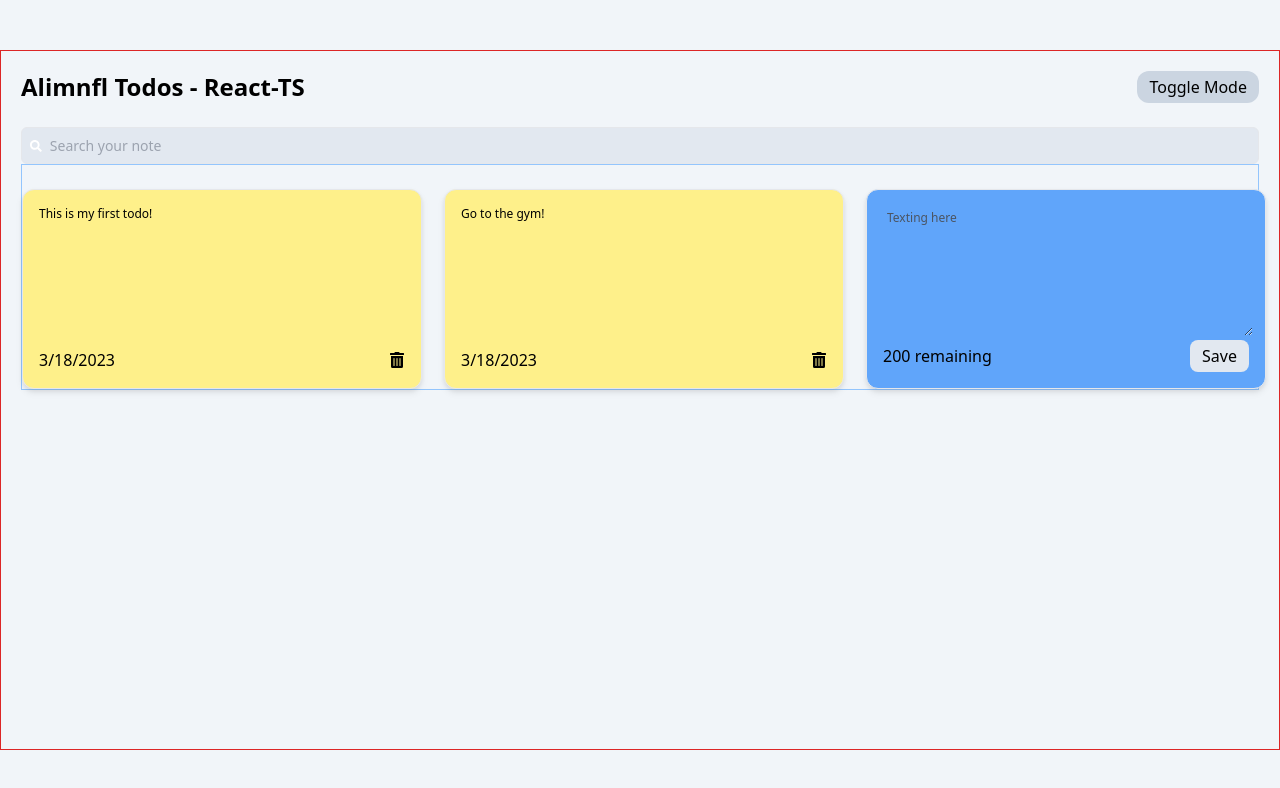
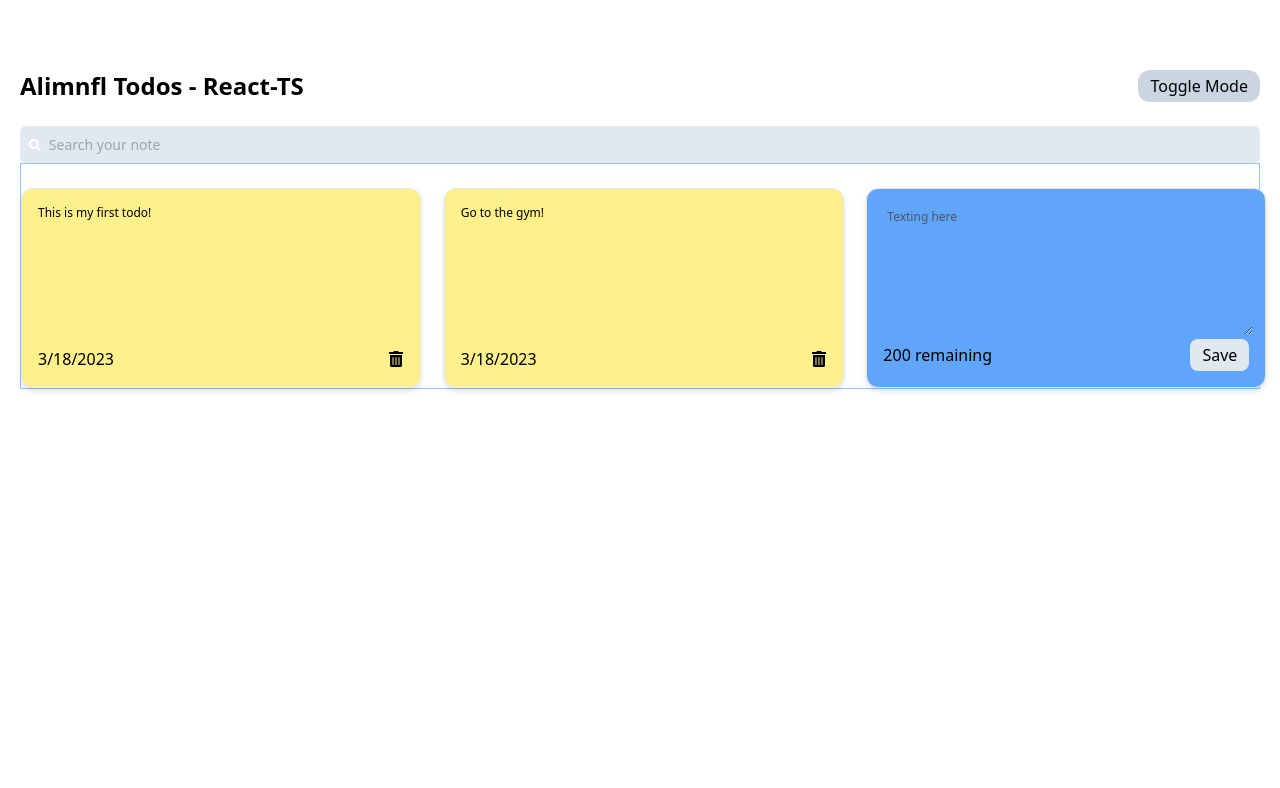
Before and after one commit to Alimnfl/todolist-typescript, a React (Vite) app: page / in a window 1280 px wide. Shown: the top 788 px of the page. Built offline with nearby package versions, Linux system fonts and the light colour scheme.

Commit message:
Updated App

```diff
--- a/src/App.tsx
+++ b/src/App.tsx
@@ -25,6 +25,7 @@
   ]);
 
   const [searchText, setSearchText] = useState('');
+  const [toggleMode, setToggleMode] = useState(false);
 
   useEffect(() => {
     const savedTodos = JSON.parse(localStorage.getItem('ts-react-todos-data') || 'null');
@@ -57,10 +58,10 @@
   };
 
   return (
-    <div className="flex items-center justify-center w-full h-screen bg-slate-100">
-      <div className="p-5 border border-red-600 w-[1300px] h-[700px] ">
-        <Header />
-        <Search setSearchText={setSearchText} />
+    <div className={` flex items-center justify-center w-full h-screen ${toggleMode ? 'bg-black ' : ''} `}>
+      <div className="p-5 w-[1300px] h-[700px] ">
+        <Header handleToggleMode={setToggleMode} />
+        <Search handleSearchText={setSearchText} />
         <TodosList todos={todos.filter((todo) => todo.text.toLowerCase().includes(searchText.toLowerCase()))} handleAddTodo={addTodo} handleDeleteTodo={deleteTodos} />
       </div>
     </div>
```
